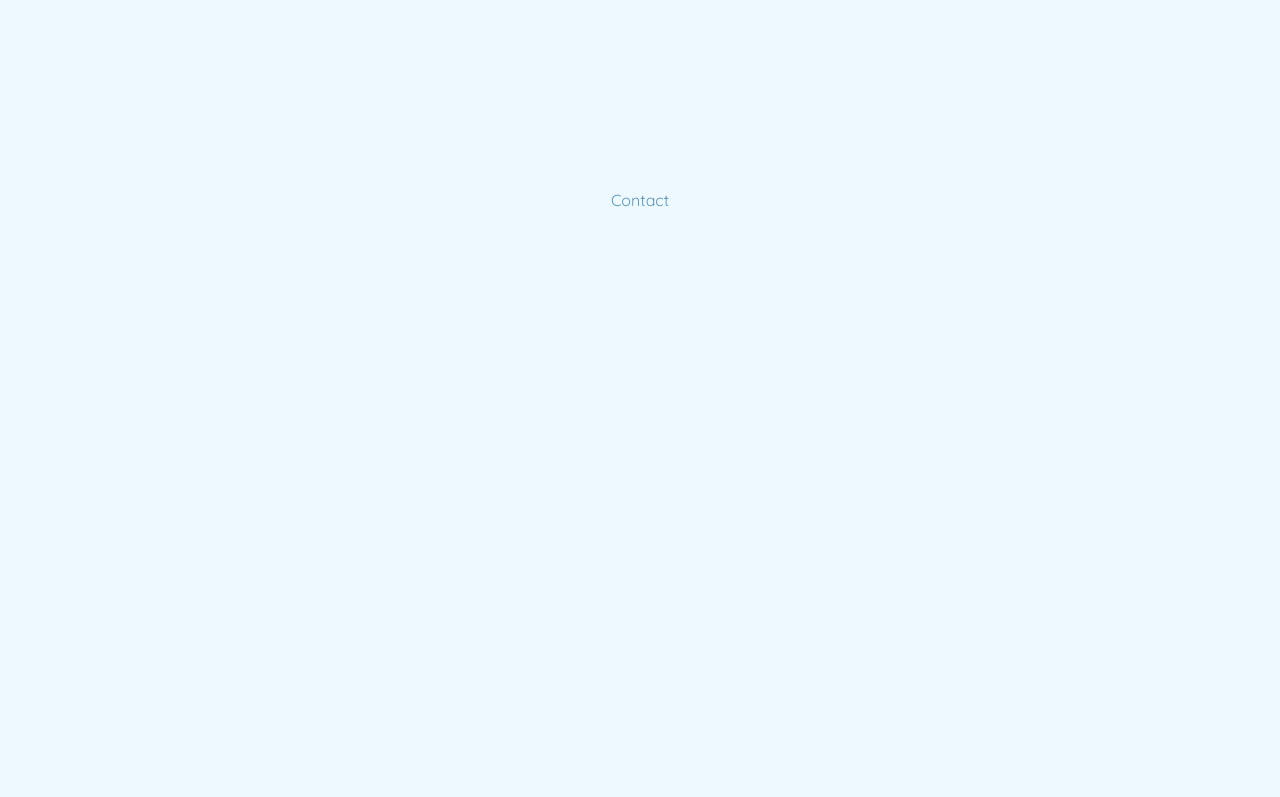
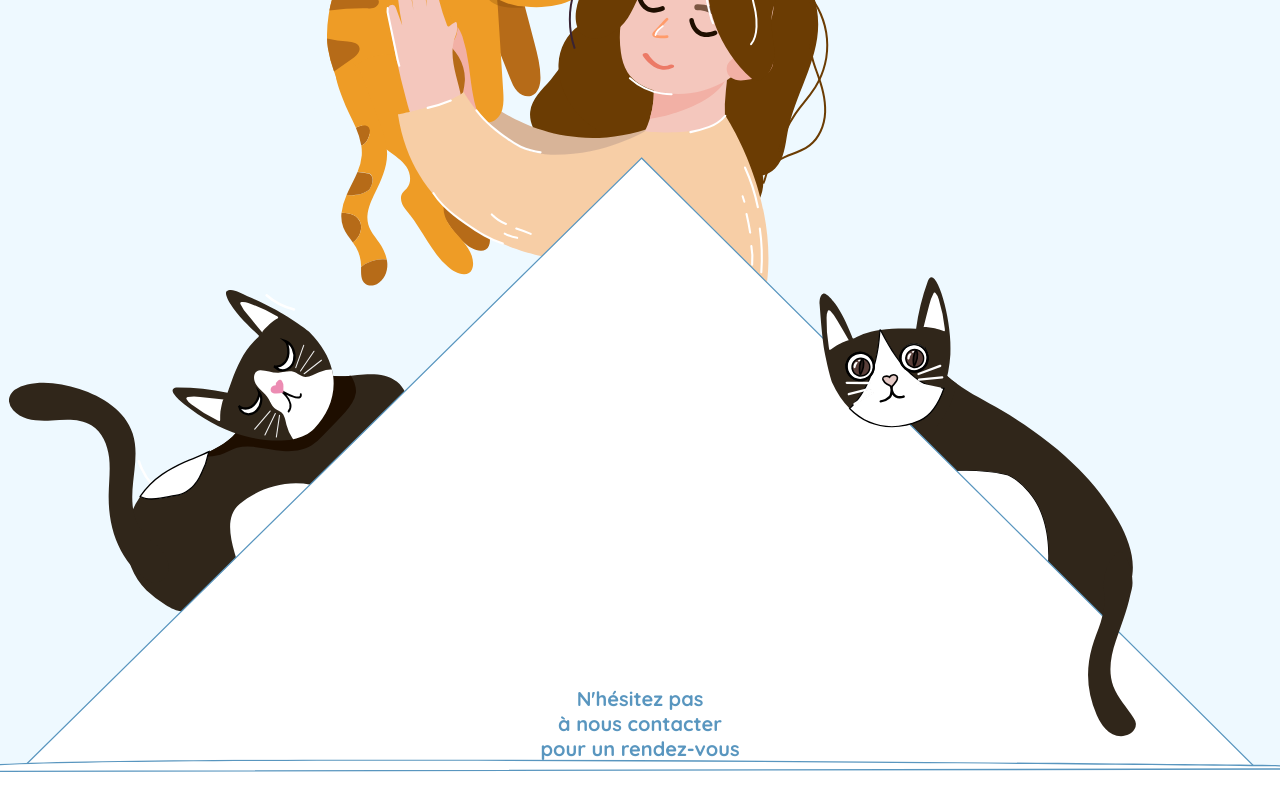
Before and after one commit to sdsmnc221/felisweet.web, a Nuxt app: page / in a window 1280 px wide. Shown: the part 5628-6425 px from the top of the page. Before the commit the page ends 6228 px from the top, so only its background shows below. Built offline with nearby package versions, Linux system fonts and the light colour scheme.

Commit message:
component contact

```diff
--- /dev/null
+++ b/components/organisms/ContactBanner/contact-banner.vue
@@ -0,0 +1,116 @@
+<template>
+  <atom-wrapper class="contact-banner">
+    <atom-wrapper class="contact-head">
+      <atom-image src="/images/illus-contact-head.svg" />
+      <h2>
+        N'hésitez pas <br />
+        à nous contacter <br />
+        pour un rendez-vous <br />
+        ou plus de renseignements.
+      </h2>
+    </atom-wrapper>
+    <atom-wrapper class="contact-foot" flex flex-center flex-col>
+      <atom-image src="/images/illus-contact-foot.svg" />
+      <p class="contact-text">
+        Écrivez à :
+        <a href="mailto:mb.siruguet@felisweet.com">mb.siruguet@felisweet.com</a>
+        <br />
+        Ou téléphonez au : <a href="tel: +33675561587">06 76 56 15 87</a>
+      </p>
+      <a href="#" target="__blank" class="contact-planning">
+        Vérifier le planning !
+      </a>
+      <p class="contact-note">
+        On est disponible autour de la commune <br />
+        de Sainte-Geneviève-des-Bois en <br />
+        fonction de votre localisation <br />
+        sur toute Île-de-France.
+      </p>
+    </atom-wrapper>
+  </atom-wrapper>
+</template>
+
+<script>
+import AtomImage from '../../atoms/AtomImage'
+import AtomWrapper from '../../atoms/AtomWrapper'
+
+export default {
+  name: 'ContactBanner',
+  components: { AtomWrapper, AtomImage },
+}
+</script>
+
+<style lang="scss">
+.contact-banner {
+  overflow: hidden;
+  display: flex;
+  justify-content: center;
+  align-items: center;
+  flex-direction: column;
+
+  .contact-head {
+    width: 100vw;
+    position: relative;
+
+    h2 {
+      @include rem(font-size, $font-size-body-l);
+      font-weight: $weight-bold;
+      position: absolute;
+      text-align: center;
+      bottom: 10px;
+      width: 100%;
+    }
+  }
+
+  .contact-foot {
+    position: relative;
+
+    .atom-image {
+      transform: scale(1.1);
+    }
+
+    .contact-text {
+      @include rem(font-size, calc($font-size-body-m * 0.8));
+      @include rem(top, $spacing-xl);
+      color: $color-white;
+      position: absolute;
+      text-align: center;
+      width: 100%;
+      letter-spacing: 0.5px;
+
+      a {
+        @include rem(font-size, calc($font-size-body-m * 0.8));
+        letter-spacing: 0.5px;
+        color: $color-white;
+        font-weight: $weight-bold;
+      }
+    }
+
+    .contact-planning {
+      @include rem(font-size, calc($font-size-body-xxs * 1.2));
+      @include rem(padding, $spacing-s);
+      background-color: $color-outremer-blue;
+      color: $color-jellybean-blue;
+      text-transform: uppercase;
+      text-decoration: none;
+      font-weight: $weight-bold;
+      position: absolute;
+      top: 32%;
+      left: 50%;
+      transform: translateX(-50%);
+      border-radius: 20px;
+      letter-spacing: 0.6px;
+    }
+
+    .contact-note {
+      @include rem(font-size, $font-size-body-xxs);
+      position: absolute;
+      left: 50%;
+      transform: translateX(-50%);
+      bottom: 36%;
+      color: $color-white;
+      text-align: center;
+    }
+  }
+}
+</style>
--- /dev/null
+++ b/components/organisms/ContactBanner/index.js
@@ -0,0 +1 @@
+export { default } from './contact-banner'
--- a/pages/index.vue
+++ b/pages/index.vue
@@ -59,8 +59,8 @@
       <h2><b>Les témoignages</b> :</h2>
       <slider-reviews :reviews="reviews" />
     </atom-wrapper>
-    <atom-wrapper tag="section" full-height flex flex-center>
-      Contact
+    <atom-wrapper tag="section" flex flex-center class="section-contact">
+      <contact-banner />
     </atom-wrapper>
   </atom-wrapper>
 </template>
@@ -72,6 +72,7 @@ import ButtonArrow from '../components/atoms/ButtonArrow'
 import ProblematicsIllus from '../components/molecules/ProblematicsIllus'
 import ServiceBlock from '../components/molecules/ServiceBlock'
 import SliderQuestions from '../components/molecules/SliderQuestions'
+import ContactBanner from '../components/organisms/ContactBanner'
 import HeroBanner from '../components/organisms/HeroBanner'
 import SliderReviews from '../components/organisms/SliderReviews'
 
@@ -86,6 +87,7 @@ export default {
     BubbleImage,
     ServiceBlock,
     SliderReviews,
+    ContactBanner,
   },
   data() {
     return {
@@ -196,5 +198,12 @@ main {
       }
     }
   }
+
+  .section-contact {
+    @include rem(margin-top, $spacing-4xl);
+    &.--flex {
+      justify-content: flex-start;
+    }
+  }
 }
 </style>
--- a/styles/variables.scss
+++ b/styles/variables.scss
@@ -31,6 +31,8 @@ $color-light-blue: #eef9ff;
 $color-link-water: #d8eaf5;
 $color-shakespear-blue: #5996bf;
 $color-service-blue: #7fbbdd;
+$color-outremer-blue: #d2edf9;
+$color-jellybean-blue: #2381a0;
 $color-dark-blue: #004161;
 $color-medium-blue: #2188e5;
 $color-electric-blue: #064acf;
```
